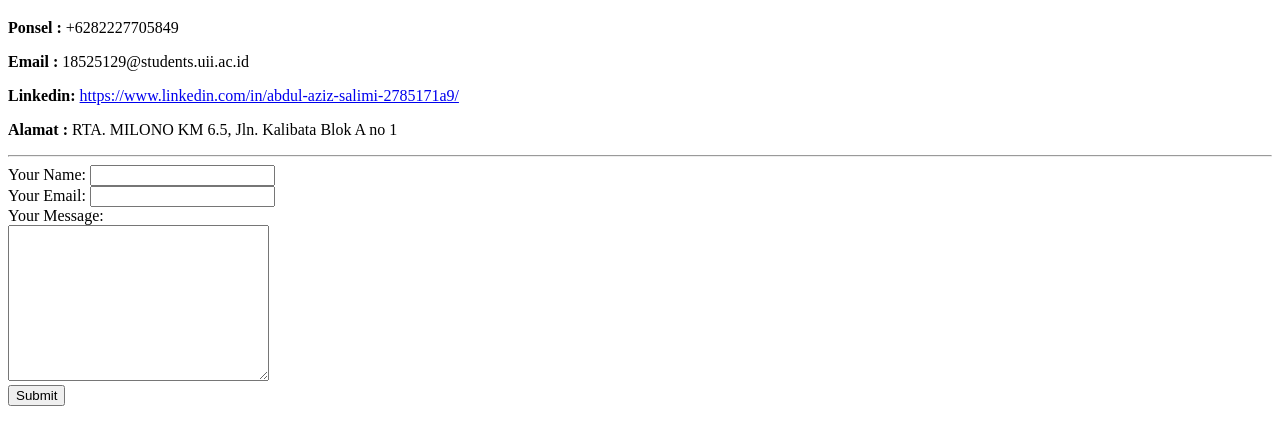
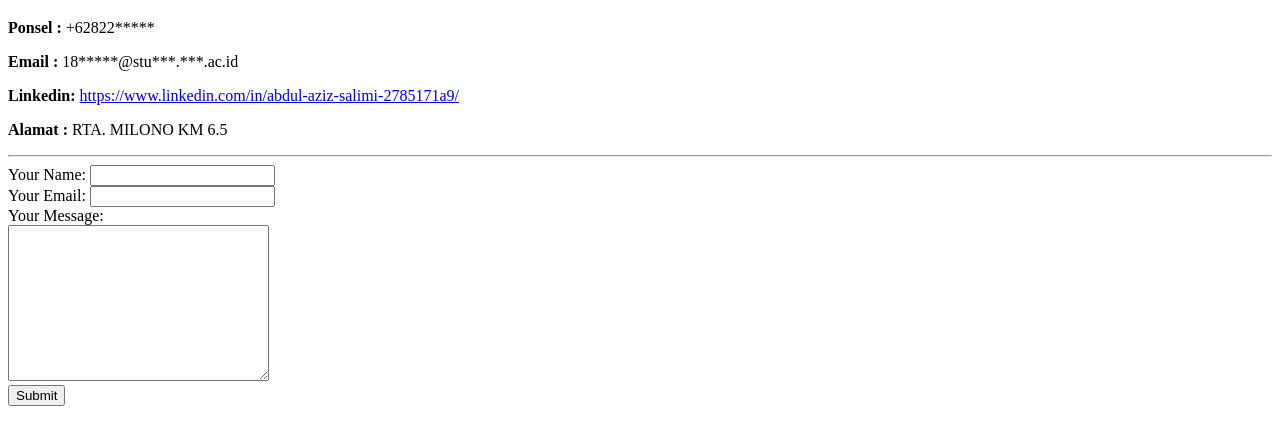
Before and after one commit to abdulbeee/cv, a plain HTML site: page detail_contact.html in a window 1280 px wide. Shown: the part 61-506 px from the top of the page. Drawn offline with Linux system fonts and the light colour scheme.

Commit message:
Update detail_contact.html

```diff
--- a/detail_contact.html
+++ b/detail_contact.html
@@ -8,10 +8,10 @@
 
 <body>
   <h1>DETAIL CONTACT</h1>
-  <p><strong>Ponsel :</strong> +6282227705849</p>
-  <p><strong>Email :</strong> 18525129@students.uii.ac.id</p>
+  <p><strong>Ponsel :</strong> +62822*****</p>
+  <p><strong>Email :</strong> 18*****@stu***.***.ac.id</p>
   <p><strong>Linkedin:</strong> <a href="https://www.linkedin.com/in/abdul-aziz-salimi-2785171a9/">https://www.linkedin.com/in/abdul-aziz-salimi-2785171a9/</a></p>
-  <p><strong>Alamat :</strong> RTA. MILONO KM 6.5, Jln. Kalibata Blok A no 1</p>
+  <p><strong>Alamat :</strong> RTA. MILONO KM 6.5</p>
   <hr>
   <form action="mailto:18525129@students.uii.ac.id" method="post" enctype="text/plain">
     <label>Your Name:</label>
```
